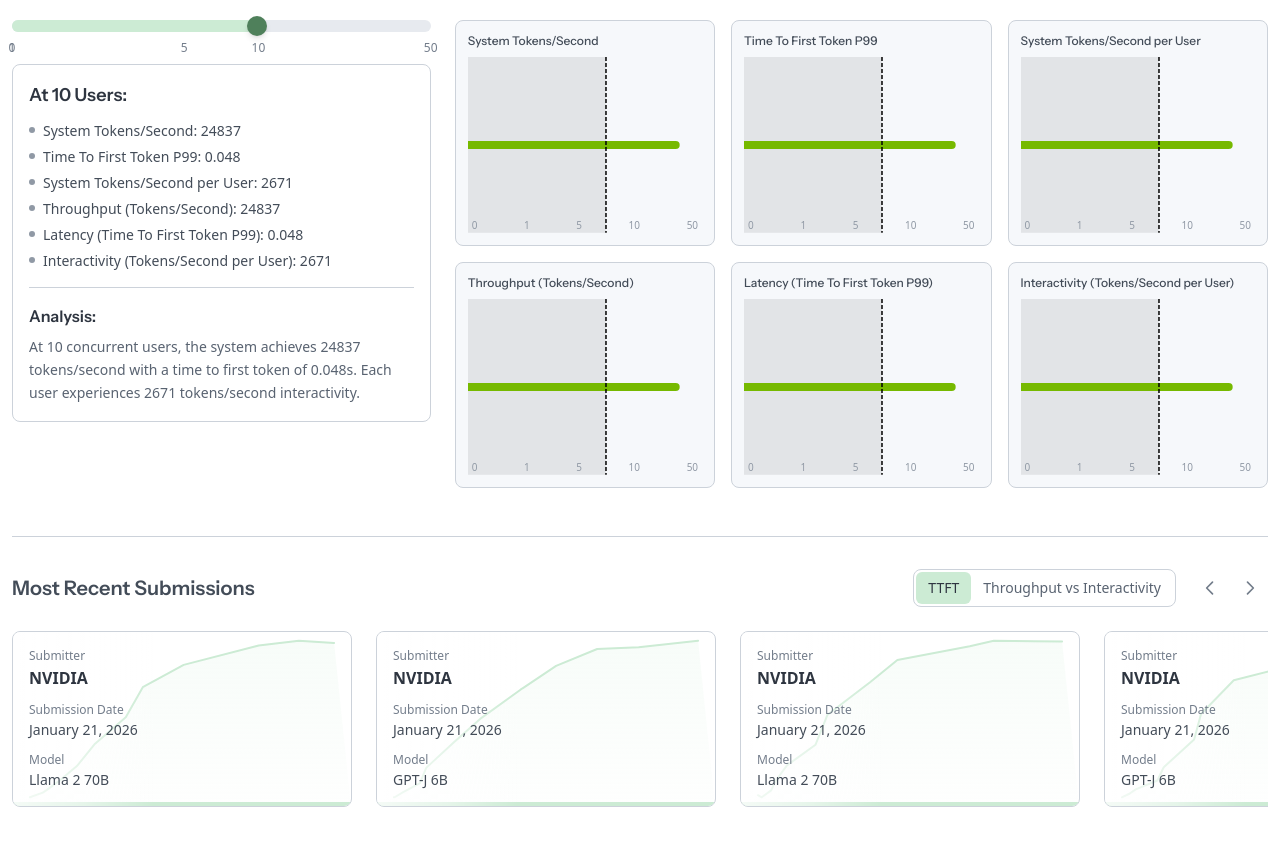
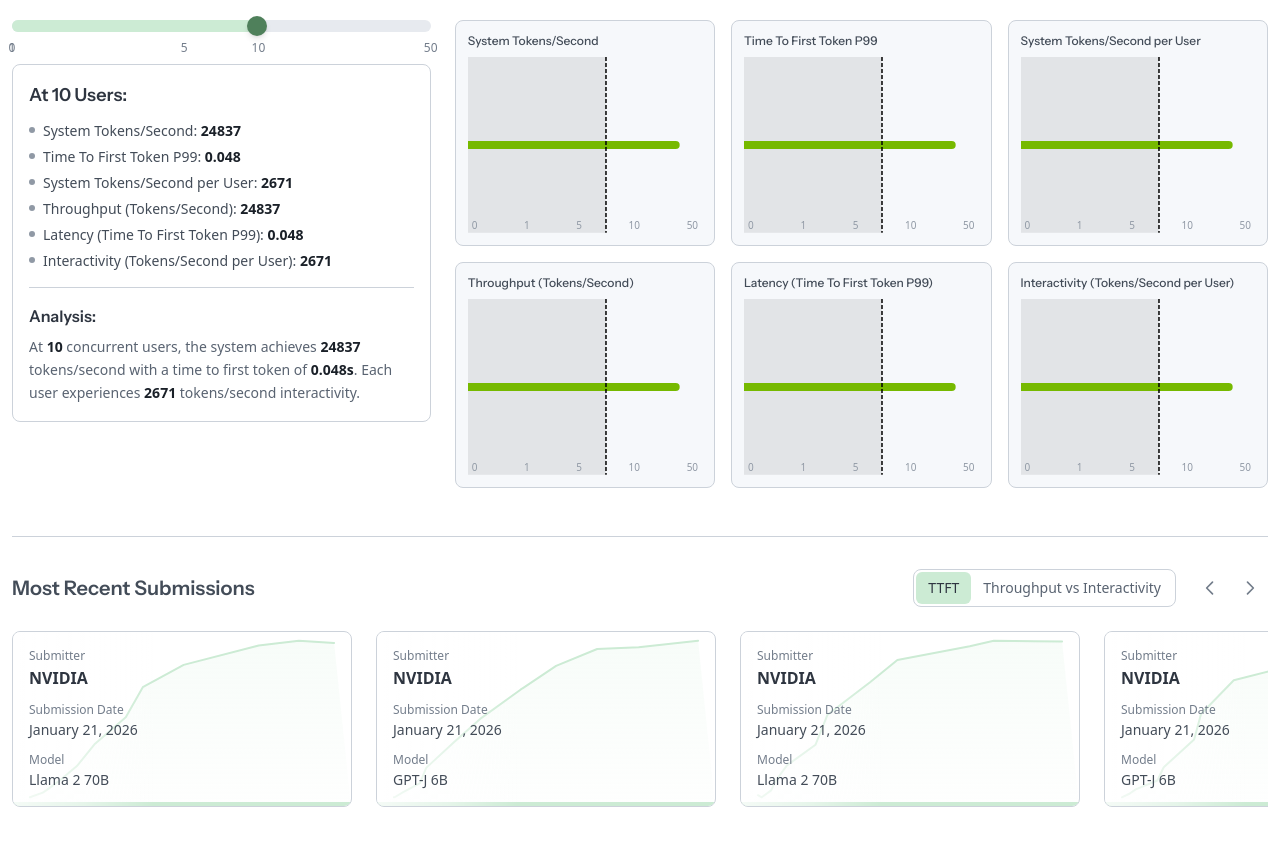
Before and after one commit to bkeating/ml-endpoints, a SvelteKit app: page / in a window 1280 px wide. Shown: the part 1160-2005 px from the top of the page. Built offline with nearby package versions, Linux system fonts and the light colour scheme; a web font is replaced by a local one.

Commit message:
Enhance ConcurrencyHighlightCharts component by adding font styling to key metrics for improved readability and visual emphasis in the report analysis section.

```diff
--- a/src/routes/_components/ConcurrencyHighlightCharts.svelte
+++ b/src/routes/_components/ConcurrencyHighlightCharts.svelte
@@ -239,27 +239,27 @@
 					<ul class="space-y-1.5 text-sm text-slate-700 dark:text-slate-300">
 						<li class="flex items-start gap-2">
 							<span class="mt-1.5 h-1.5 w-1.5 shrink-0 rounded-full bg-slate-400"></span>
-							<span>System Tokens/Second: {metricsAtConcurrency.system_tps?.toFixed(0) ?? '—'}</span>
+							<span>System Tokens/Second: <span class="font-semibold text-slate-900 dark:text-white">{metricsAtConcurrency.system_tps?.toFixed(0) ?? '—'}</span></span>
 						</li>
 						<li class="flex items-start gap-2">
 							<span class="mt-1.5 h-1.5 w-1.5 shrink-0 rounded-full bg-slate-400"></span>
-							<span>Time To First Token P99: {metricsAtConcurrency.ttft?.toFixed(3) ?? '—'}</span>
+							<span>Time To First Token P99: <span class="font-semibold text-slate-900 dark:text-white">{metricsAtConcurrency.ttft?.toFixed(3) ?? '—'}</span></span>
 						</li>
 						<li class="flex items-start gap-2">
 							<span class="mt-1.5 h-1.5 w-1.5 shrink-0 rounded-full bg-slate-400"></span>
-							<span>System Tokens/Second per User: {metricsAtConcurrency.tps_per_user?.toFixed(0) ?? '—'}</span>
+							<span>System Tokens/Second per User: <span class="font-semibold text-slate-900 dark:text-white">{metricsAtConcurrency.tps_per_user?.toFixed(0) ?? '—'}</span></span>
 						</li>
 						<li class="flex items-start gap-2">
 							<span class="mt-1.5 h-1.5 w-1.5 shrink-0 rounded-full bg-slate-400"></span>
-							<span>Throughput (Tokens/Second): {metricsAtConcurrency.system_tps?.toFixed(0) ?? '—'}</span>
+							<span>Throughput (Tokens/Second): <span class="font-semibold text-slate-900 dark:text-white">{metricsAtConcurrency.system_tps?.toFixed(0) ?? '—'}</span></span>
 						</li>
 						<li class="flex items-start gap-2">
 							<span class="mt-1.5 h-1.5 w-1.5 shrink-0 rounded-full bg-slate-400"></span>
-							<span>Latency (Time To First Token P99): {metricsAtConcurrency.ttft?.toFixed(3) ?? '—'}</span>
+							<span>Latency (Time To First Token P99): <span class="font-semibold text-slate-900 dark:text-white">{metricsAtConcurrency.ttft?.toFixed(3) ?? '—'}</span></span>
 						</li>
 						<li class="flex items-start gap-2">
 							<span class="mt-1.5 h-1.5 w-1.5 shrink-0 rounded-full bg-slate-400"></span>
-							<span>Interactivity (Tokens/Second per User): {metricsAtConcurrency.tps_per_user?.toFixed(0) ?? '—'}</span>
+							<span>Interactivity (Tokens/Second per User): <span class="font-semibold text-slate-900 dark:text-white">{metricsAtConcurrency.tps_per_user?.toFixed(0) ?? '—'}</span></span>
 						</li>
 					</ul>
 				{:else}
@@ -271,9 +271,9 @@
 					<h4 class="mb-2 font-semibold text-slate-800 dark:text-white">Analysis:</h4>
 					<p class="text-sm leading-relaxed text-slate-600 dark:text-slate-400">
 						{#if metricsAtConcurrency}
-							At {sliderValue} concurrent users, the system achieves {metricsAtConcurrency.system_tps?.toFixed(0) ?? '—'} tokens/second
-							with a time to first token of {metricsAtConcurrency.ttft?.toFixed(3) ?? '—'}s.
-							Each user experiences {metricsAtConcurrency.tps_per_user?.toFixed(0) ?? '—'} tokens/second interactivity.
+							At <span class="font-semibold text-slate-900 dark:text-white">{sliderValue}</span> concurrent users, the system achieves <span class="font-semibold text-slate-900 dark:text-white">{metricsAtConcurrency.system_tps?.toFixed(0) ?? '—'}</span> tokens/second
+							with a time to first token of <span class="font-semibold text-slate-900 dark:text-white">{metricsAtConcurrency.ttft?.toFixed(3) ?? '—'}s</span>.
+							Each user experiences <span class="font-semibold text-slate-900 dark:text-white">{metricsAtConcurrency.tps_per_user?.toFixed(0) ?? '—'}</span> tokens/second interactivity.
 						{:else}
 							Select a concurrency level to see analysis.
 						{/if}
```
